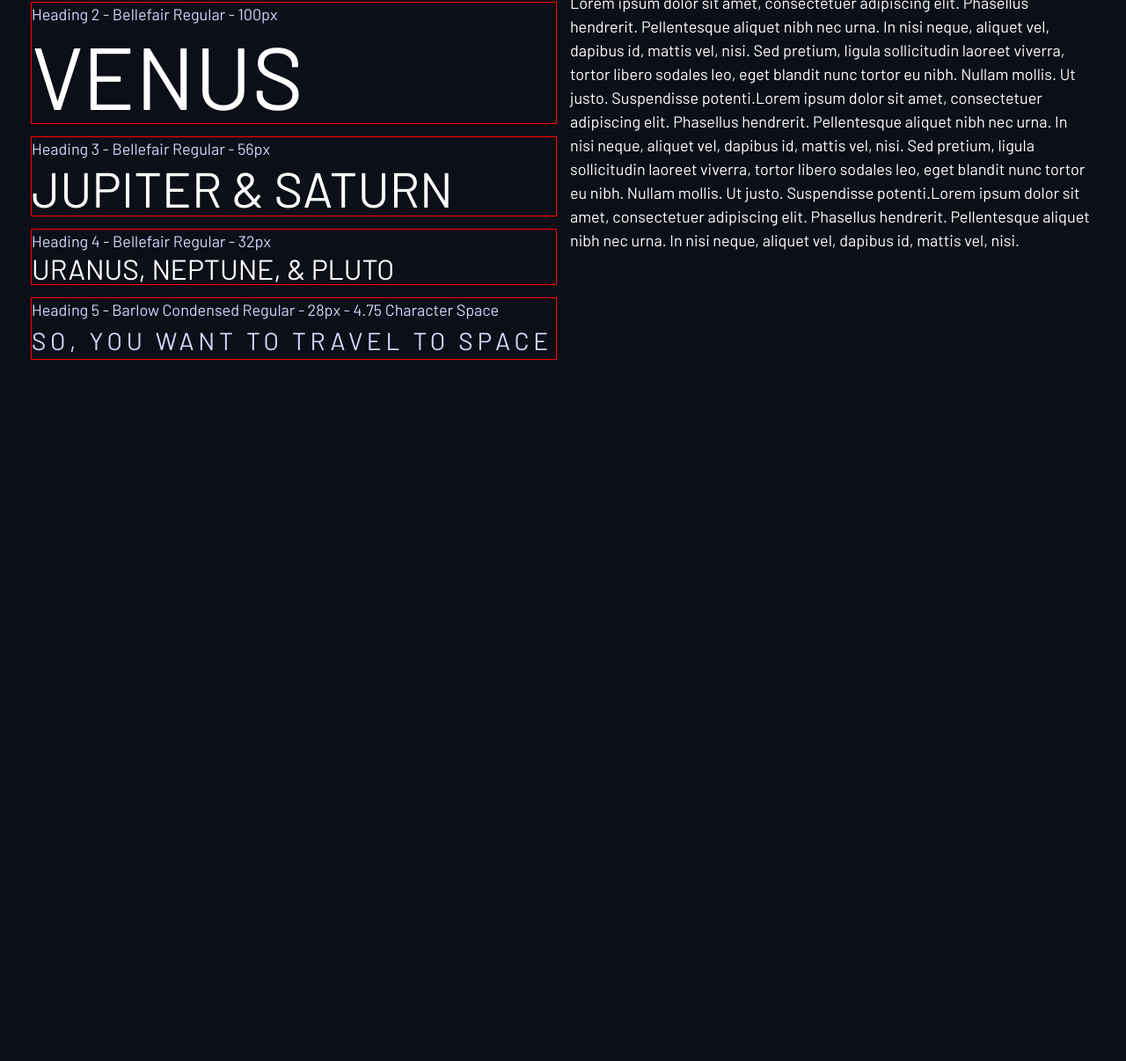
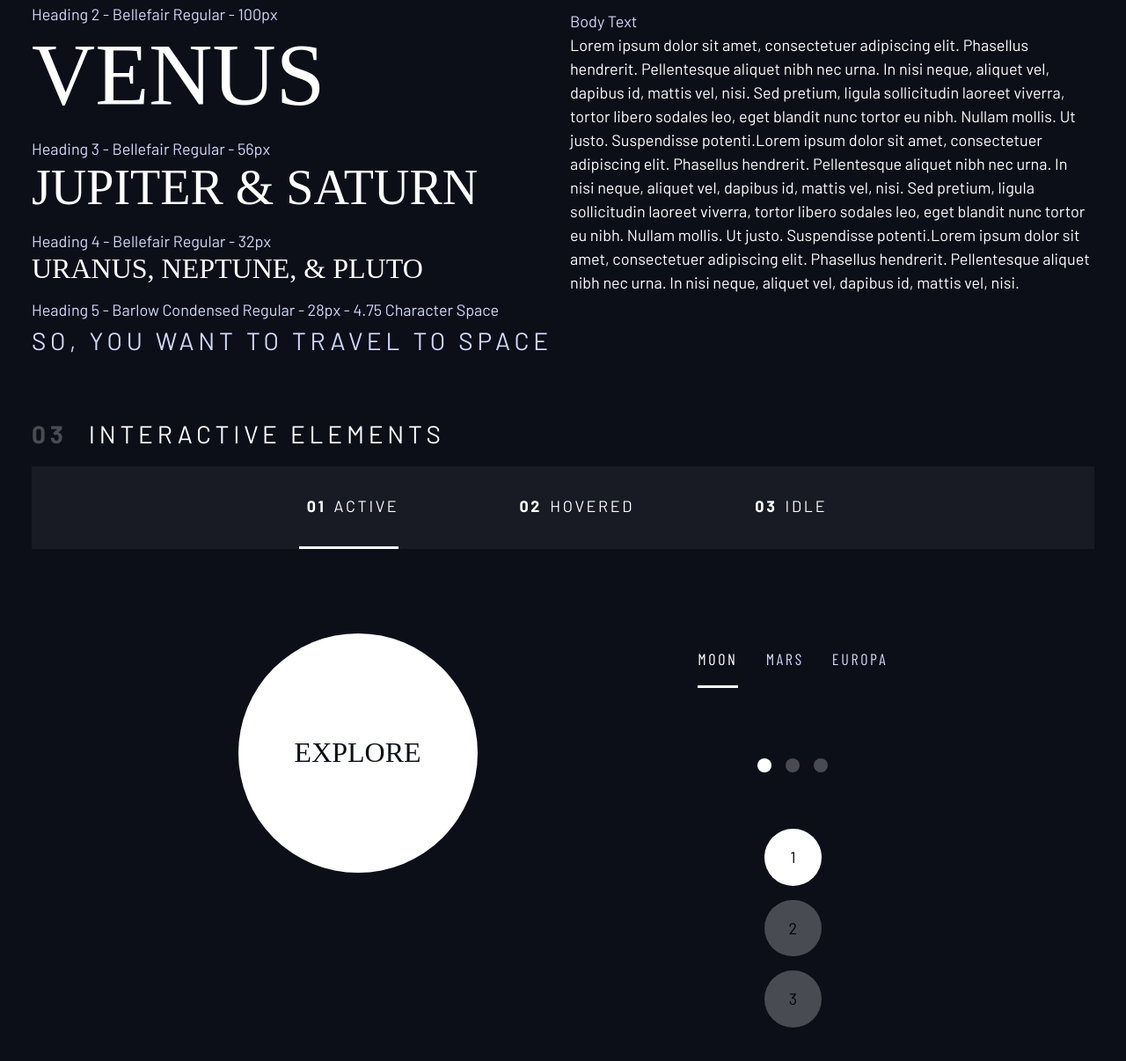
Before and after one commit to gaby-aguiar/space-tourism, a plain HTML site: page starter-code/design-sistem.html in a window 1280 px wide. Shown: the part 554-1760 px from the top of the page at 88% size. Before the commit the page ends 1026 px from the top, so only its background shows below. Drawn offline with nearby package versions, Linux system fonts and the light colour scheme; a web font is replaced by a local one.

Commit message:
design system

```diff
--- a/starter-code/assets/css/index.css
+++ b/starter-code/assets/css/index.css
@@ -104,7 +104,6 @@ input, button, textarea, select{
 
 .flow > * + *{
     margin-top: 1rem;
-    outline:  1px solid red;
 }
 
 .container{
@@ -219,3 +218,108 @@ input, button, textarea, select{
     font-weight: 700;
     color: hsl( var(--white) / .25);
 }
+
+/* ------------------- */
+/*     Components      */
+/* ------------------- */
+
+.large-button {
+    position: relative;
+    display: grid;
+    z-index: 1;
+    padding: 0 2em;
+    aspect-ratio: 1;
+    border-radius: 50%;
+    place-items: center;
+    text-decoration: none;
+}
+
+.large-button::after {
+    content: '';
+    position: absolute;
+    z-index: -1;
+    background: hsl( var(--white) / .15);
+    width: 100%;
+    height: 100%;
+    border-radius: 50%;
+    opacity: 0;
+    transition: opacity 500ms linear, transform 750ms ease-in-out;
+}
+
+.large-button:hover::after, .large-button:focus::after{
+    opacity: 1;
+    transform: scale(1.5);
+}
+
+.primary-navigation{
+    --gap: 8rem;
+    --underline-gap: 2rem;
+    list-style: none;
+    padding: 0;
+    margin: 0;
+    place-content: center;
+    background-color: hsl( var(--white) / .05);
+}
+
+.primary-navigation a{
+    text-decoration: none;
+}
+
+.primary-navigation a > span{
+    font-weight: 700;
+    margin: .5em;
+}
+
+.underline-indicators > *{
+    padding: var(--underline-gap, 1rem) 0;
+    border: 0;
+    border-bottom: .2rem solid hsl( var(--white) / 0);
+}
+
+.underline-indicators > *:hover, .underline-indicators > *:focus{
+    border-color: hsl( var(--white) / .5);
+}
+
+.underline-indicators > .active, .underline-indicators > [aria-selected="true"]{
+    color: hsl( var(--white) / 1);
+    border-color: hsl( var(--white) / 1);
+}
+
+.tab-list{
+    --gap: 2rem;
+    margin-top: 5rem;
+}
+
+.dot-indicators > *{
+    border: 0;
+    border-radius: 50%;
+    aspect-ratio: 1;
+    padding: .5rem;
+    background-color: hsl( var(--white) / .25);
+    margin-top: 4rem;
+}
+
+.dot-indicators > *:hover, .dot-indicators > *:focus{
+    background-color: hsl( var(--white) / .5);
+}
+
+.dot-indicators > [aria-selected="true"]{
+    background-color: hsl( var(--white) / 1);
+}
+
+.numbers-indicators > *{
+    border: 0;
+    border-radius: 50%;
+    padding: 0;
+    aspect-ratio: 1;
+    width: 30%;
+    background-color: hsl( var(--white) / .25);
+}
+
+.numbers-indicators > *:hover, .numbers-indicators > *:focus{
+    background-color: hsl( var(--white) / .5);
+}
+
+.numbers-indicators > [aria-selected="true"]{
+    background-color: hsl( var(--white) / 1);
+}
--- a/starter-code/design-sistem.html
+++ b/starter-code/design-sistem.html
@@ -44,46 +44,90 @@
                 <div class="flow" style="flex-basis: 100%">
                     <div>
                         <p class="text-ligth">Heading 1 - Bellefair Regular - 150px</p>
-                        <p class="fs-900 ff-serif uppercase">Earth</p>
+                        <p class="fs-900 serif uppercase">Earth</p>
                     </div>
                     <div>
                         <p class="text-ligth"> Heading 2 - Bellefair Regular - 100px</p>
-                        <p class="fs-800 ff-serif uppercase">Venus</p>
+                        <p class="fs-800 serif uppercase">Venus</p>
                     </div>
                     <div>
                         <p class="text-ligth">Heading 3 - Bellefair Regular - 56px</p>
-                        <p class="fs-700 ff-serif uppercase">Jupiter & Saturn</p>
+                        <p class="fs-700 serif uppercase">Jupiter & Saturn</p>
                     </div>
                     <div>
                         <p class="text-ligth">Heading 4 - Bellefair Regular - 32px</p>
-                        <p class="fs-600 ff-serif uppercase">Uranus, Neptune, & Pluto</p>
+                        <p class="fs-600 serif uppercase">Uranus, Neptune, & Pluto</p>
                     </div>
                     <div>
                         <p class="text-ligth">Heading 5 - Barlow Condensed Regular - 28px - 4.75 Character Space</p>
-                        <p class="text-ligth fs-500 ff-serif-cond uppercase letter-spacing-1">So, you want to travel to space</p>
+                        <p class="text-ligth fs-500 serif-cond uppercase letter-spacing-1">So, you want to travel to space</p>
                     </div>
 
                 </div>
 
-                <div  style="flex-basis: 100%">
+                <div class="flow" style="flex-basis: 100%">
                     <div>
                         <p class="text-ligth">Subheading 1 - Bellefair Regular - 28px</p>
-                        <p class="fs-500 ff-serif uppercase">384,400 km</p>
+                        <p class="fs-500 serif uppercase">384,400 km</p>
                     </div>
                     <div>
                         <p class="text-ligth">Subheading 2 - Barlow Condensed Regular - 14px - 2.35 Character Space</p>
-                        <p class="fs-200 uppercase ff-sans-cond letter-spacing-3">Avg. Distance</p>
+                        <p class="fs-200 uppercase sans-cond letter-spacing-3">Avg. Distance</p>
                     </div>
                     <div>
                         <p class="text-ligth">Nav Text - Barlow Condensed Regular - 16px - 2.7 Character Space</p>
-                        <p class="fs-300 uppercase ff-sans-cond letter-spacing-2">Europa</p>
+                        <p class="fs-300 uppercase sans-cond letter-spacing-2">Europa</p>
                     </div>
                     <div>
-                        <p>Body Text</p>
+                        <p class="text-ligth">Body Text</p>
                         <p>Lorem ipsum dolor sit amet, consectetuer adipiscing elit. Phasellus hendrerit. Pellentesque aliquet nibh nec urna. In nisi neque, aliquet vel, dapibus id, mattis vel, nisi. Sed pretium, ligula sollicitudin laoreet viverra, tortor libero sodales leo, eget blandit nunc tortor eu nibh. Nullam mollis. Ut justo. Suspendisse potenti.Lorem ipsum dolor sit amet, consectetuer adipiscing elit. Phasellus hendrerit. Pellentesque aliquet nibh nec urna. In nisi neque, aliquet vel, dapibus id, mattis vel, nisi. Sed pretium, ligula sollicitudin laoreet viverra, tortor libero sodales leo, eget blandit nunc tortor eu nibh. Nullam mollis. Ut justo. Suspendisse potenti.Lorem ipsum dolor sit amet, consectetuer adipiscing elit. Phasellus hendrerit. Pellentesque aliquet nibh nec urna. In nisi neque, aliquet vel, dapibus id, mattis vel, nisi. </p>
                     </div>
                 </div>
             </div>
+        </section>
+
+        <section class="flow" id="interactive-elements">
+            <h2 class="numbered-title"><span>03</span> Interactive elements</h2>
+
+            <div>
+                <nav>
+                    <ul class="primary-navigation underline-indicators flex">
+                        <li class="active"><a class="uppercase text-white letter-spacing-2" href="#"><span>01</span>Active</a>
+                        <li><a class="uppercase text-white letter-spacing-2" href="#"><span>02</span>Hovered</a>
+                        <li><a class="uppercase text-white letter-spacing-2" href="#"><span>03</span>Idle</a>
+                    </ul>
+                </nav>
+            </div>
+
+            <div class="flex" style="justify-content: space-evenly;">
+                <div class="flow" style="margin-top: 5rem;">
+                    <a href="#" class="large-button uppercase serif fs-600 text-dark bg-white">Explore</a>
+                </div>
+
+                <div class="flow" style="margin-bottom: 50vh; place-content: center;"
+                    <!-- Tabs -->
+                    <div class="tab-list underline-indicators flex">
+                        <button aria-selected="true" class="uppercase sans-cond text-ligth bg-dark letter-spacing-2">Moon</button>
+                        <button aria-selected="false" class="uppercase sans-cond text-ligth bg-dark letter-spacing-2">Mars</button>
+                        <button aria-selected="false" class="uppercase sans-cond text-ligth bg-dark letter-spacing-2">Europa</button>
+                    </div>
+
+                    <!-- Dots -->
+                    <div class="dot-indicators flex" style="place-content: center;">
+                        <button aria-selected="true"><span class="sr-only">Slide title</span></button>
+                        <button aria-selected="false"><span class="sr-only">Slide title</span></button>
+                        <button aria-selected="false"><span class="sr-only">Slide title</span></button>
+                    </div>
+
+                    <!-- Numbers -->
+                    <div class="numbers-indicators flex" style="flex-direction: column; place-items: center; margin-top: 4rem;">
+                        <button aria-selected="true"><span>1</span></button>
+                        <button aria-selected="false"><span>2</span></button>
+                        <button aria-selected="false"><span>3</span></button>
+                    </div>
+                </div>
+            </div>
+
         </section>
     </div>
 
```
